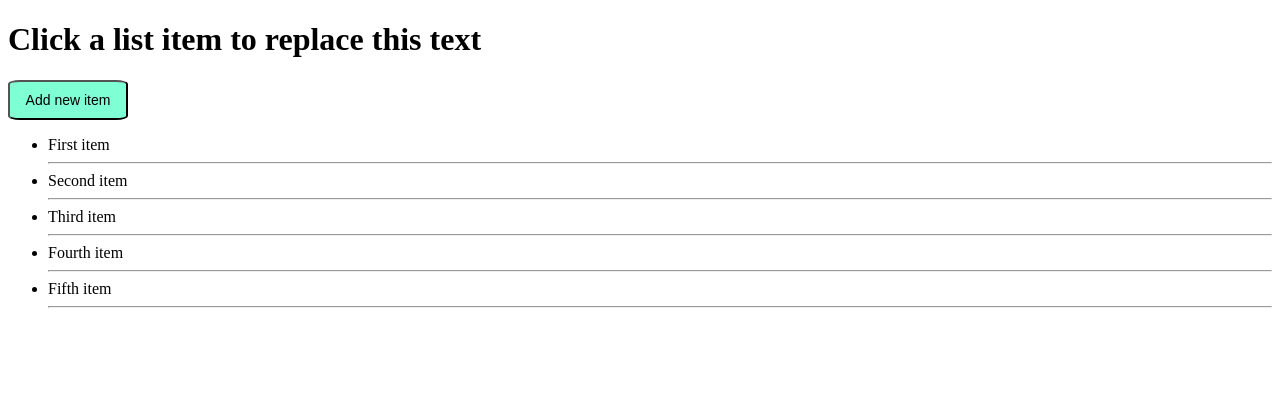
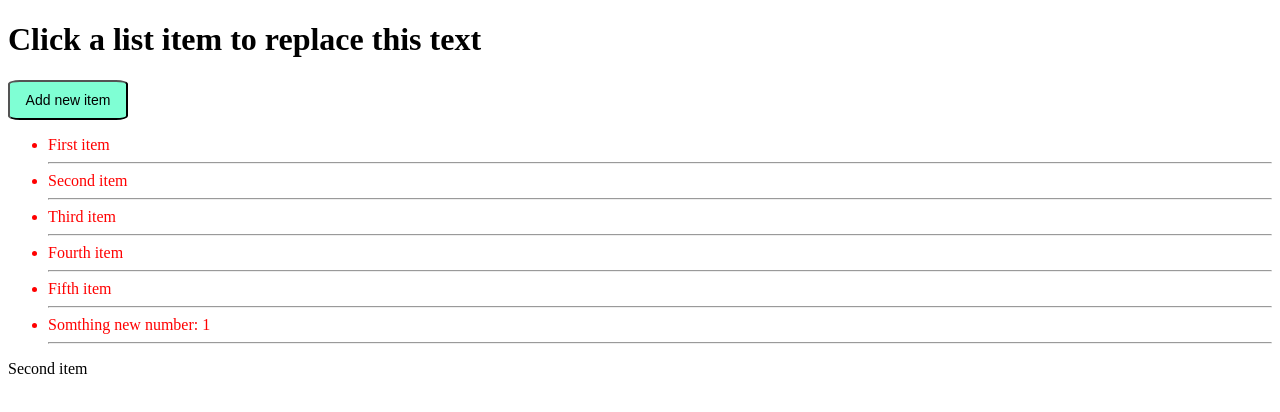
Before and after one commit to kipoph/gitNew, a plain HTML site: page index.html in a window 1280 px wide. Both pictures are taken after a click on the button "Add new item". Drawn offline with Linux system fonts and the light colour scheme.

Commit message:
Background color change working except for on new items

```diff
--- a/index.html
+++ b/index.html
@@ -7,6 +7,9 @@
     <title>Document</title>
 </head>
 <style>
+#list {
+    color :red;
+}
 .button{
     width: 120px;
     height: 40px;
@@ -18,23 +21,20 @@
 .button:hover{
     background-color: rgb(39, 128, 113);
 }
-
+.active{
+    background-color:beige;
+}
 </style>
 <body>
     <h1 id="our-headline">Click a list item to replace this text</h1>
 
-    <button class="button" type="submit">Add new item</button>
+    <button id="ourButton" class="button" type="submit">Add new item</button>
     <ul id="list">
-        <li>First item</li>
-        <hr>
-        <li>Second item</li>
-        <hr>
-        <li>Third item</li>
-        <hr>
-        <li>Fourth item</li>
-        <hr>
-        <li>Fifth item</li>
-        <hr>
+        <li>First item<hr></li>
+        <li>Second item<hr></li>
+        <li>Third item<hr></li>
+        <li>Fourth item<hr></li>
+        <li>Fifth item<hr></li>
     </ul>
     <script src="js/main.js"></script>
 </body>
--- a/js/main.js
+++ b/js/main.js
@@ -1,10 +1,26 @@
 var listItems = document.getElementById("list").getElementsByTagName("li");
+var list = document.getElementById("list");
 var h1= document.getElementById("our-headline");
 var listLength=listItems.length;
+var button=document.getElementById("ourButton");
+var newItemCounter=1;
+document.write(listItems[1].innerText)
 for(i=0;i<listLength;i++)
 {
     listItems[i].addEventListener("click", activateItem);
 }
 function activateItem() {
+    for(i=0;i<listLength;i++)
+    {
+        listItems[i].classList.remove("active");
+    }
     h1.innerHTML=this.innerHTML;
+    this.classList.add("active");
 }
+
+button.addEventListener("click", createNewItem);
+
+function createNewItem() {
+    list.innerHTML += "<li>Somthing new number: "+newItemCounter+"<hr></li>";
+    newItemCounter++;
+}
```
Also changed, not shown: test.txt.
